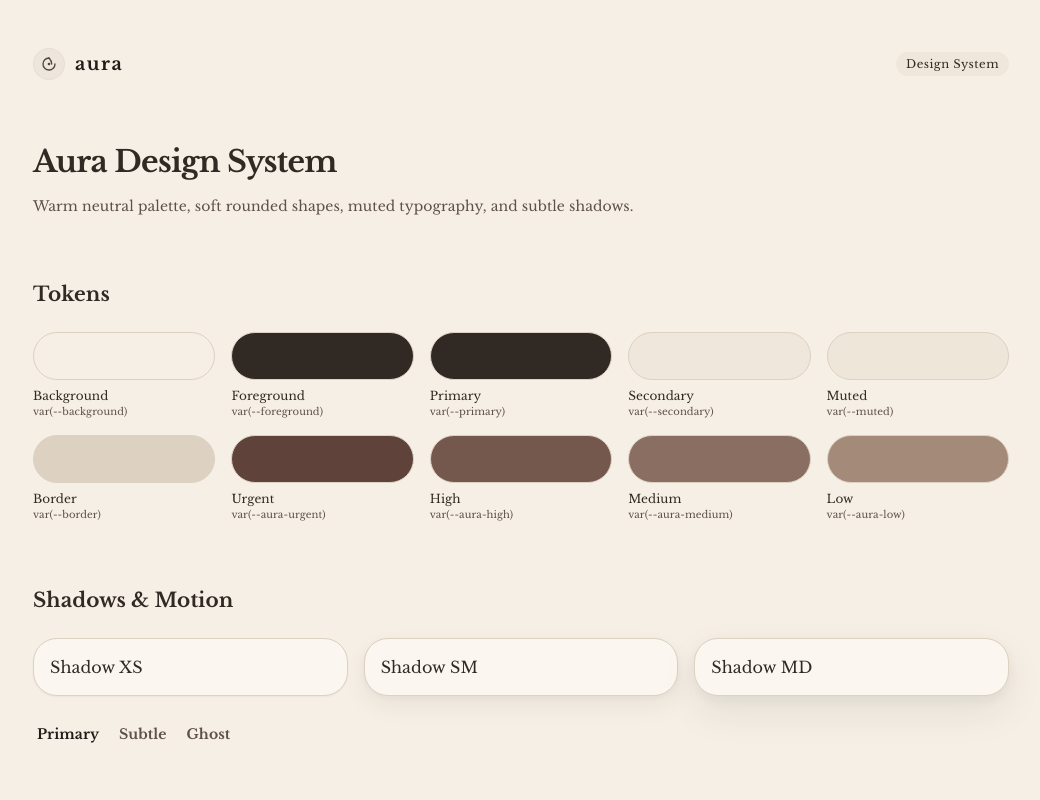
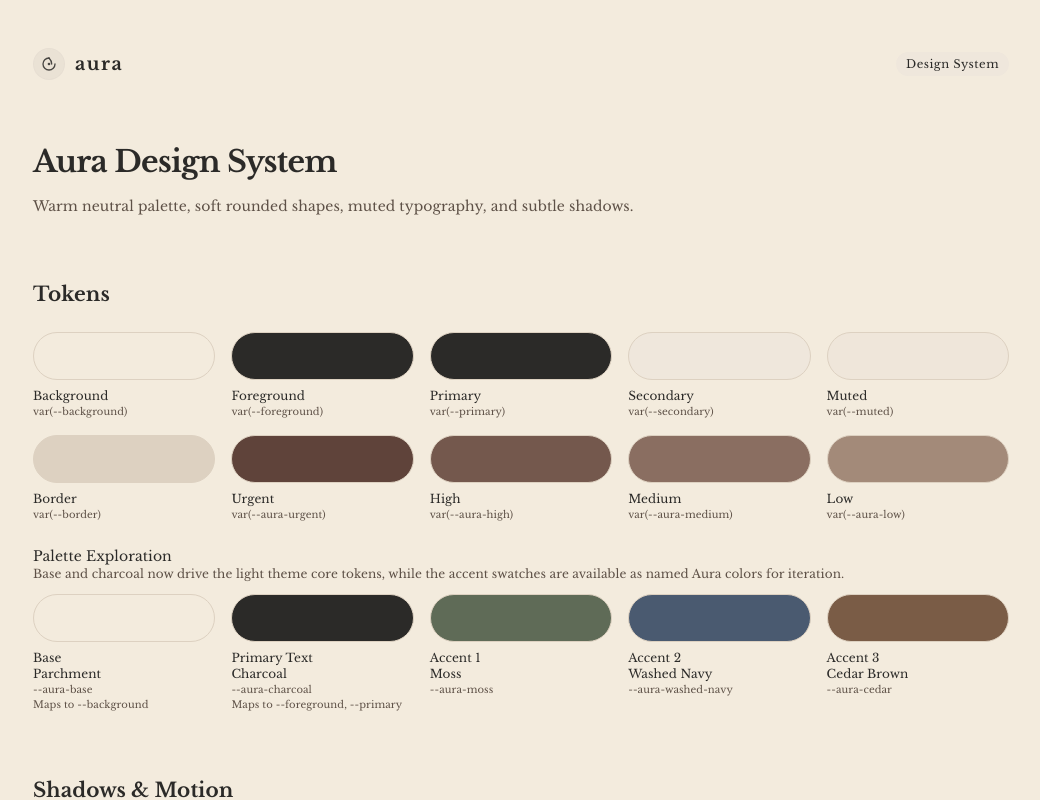
Before and after one commit to teresal92/aura, a Next.js app: page /design-system in a window 1280 px wide. Shown: the top 800 px of the page, without its empty margins (119-1159 px from the left). Built offline with nearby package versions, Linux system fonts and the light colour scheme.

Commit message:
feat: explore palette integration for core tokens

```diff
--- a/src/app/design-system/sections/tokens-section.tsx
+++ b/src/app/design-system/sections/tokens-section.tsx
@@ -12,6 +12,47 @@ const TOKENS = [
   ['Medium', 'var(--aura-medium)'],
   ['Low', 'var(--aura-low)'],
 ] as const
+
+const EXPLORATION_PALETTE: ReadonlyArray<{
+  label: string
+  name: string
+  value: string
+  token: string
+  mapping?: string
+}> = [
+  {
+    label: 'Base',
+    name: 'Parchment',
+    value: 'var(--aura-base)',
+    token: '--aura-base',
+    mapping: '--background',
+  },
+  {
+    label: 'Primary Text',
+    name: 'Charcoal',
+    value: 'var(--aura-charcoal)',
+    token: '--aura-charcoal',
+    mapping: '--foreground, --primary',
+  },
+  {
+    label: 'Accent 1',
+    name: 'Moss',
+    value: 'var(--aura-moss)',
+    token: '--aura-moss',
+  },
+  {
+    label: 'Accent 2',
+    name: 'Washed Navy',
+    value: 'var(--aura-washed-navy)',
+    token: '--aura-washed-navy',
+  },
+  {
+    label: 'Accent 3',
+    name: 'Cedar Brown',
+    value: 'var(--aura-cedar)',
+    token: '--aura-cedar',
+  },
+]
 
 export function TokensSection() {
   return (
@@ -28,6 +69,30 @@ export function TokensSection() {
           </div>
         ))}
       </div>
+      <div className="space-y-3">
+        <div>
+          <p className="text-sm font-medium">Palette Exploration</p>
+          <p className="text-xs text-muted-foreground">
+            Base and charcoal now drive the light theme core tokens, while the accent swatches are
+            available as named Aura colors for iteration.
+          </p>
+        </div>
+        <div className="grid grid-cols-2 gap-4 sm:grid-cols-3 md:grid-cols-5">
+          {EXPLORATION_PALETTE.map(({ label, name, value, token, mapping }) => (
+            <div key={token} className="space-y-2">
+              <div className="h-12 rounded-xl border border-border" style={{ background: value }} />
+              <div>
+                <p className="text-xs font-medium">{label}</p>
+                <p className="text-xs font-medium">{name}</p>
+                <p className="text-[10px] text-muted-foreground">{token}</p>
+                {mapping ? (
+                  <p className="text-[10px] text-muted-foreground">Maps to {mapping}</p>
+                ) : null}
+              </div>
+            </div>
+          ))}
+        </div>
+      </div>
     </section>
   )
 }
--- a/src/app/globals.css
+++ b/src/app/globals.css
@@ -6,17 +6,24 @@
 /* Aura Design System — Token Layer                                            */
 /* ========================================================================== */
 :root {
+  /* Exploration palette */
+  --aura-base: oklch(0.9425 0.0205 81.78);
+  --aura-charcoal: oklch(0.2853 0.0039 84.58);
+  --aura-moss: oklch(0.5116 0.0341 132.88);
+  --aura-washed-navy: oklch(0.4629 0.0411 256.43);
+  --aura-cedar: oklch(0.4999 0.0515 57.49);
+
   /* Core palette */
-  --background: oklch(0.9541 0.0148 80.71);
-  --foreground: oklch(0.2878 0.016 58.95);
+  --background: var(--aura-base);
+  --foreground: var(--aura-charcoal);
   --card: oklch(0.9751 0.0107 76.6);
-  --card-foreground: oklch(0.2878 0.016 58.95);
+  --card-foreground: var(--aura-charcoal);
   --popover: oklch(0.9751 0.0107 76.6);
-  --popover-foreground: oklch(0.2878 0.016 58.95);
-  --primary: oklch(0.2878 0.016 58.95);
+  --popover-foreground: var(--aura-charcoal);
+  --primary: var(--aura-charcoal);
   --primary-foreground: oklch(0.9773 0.0102 81.8);
   --secondary: oklch(0.9312 0.0171 76.11);
-  --secondary-foreground: oklch(0.2878 0.016 58.95);
+  --secondary-foreground: var(--aura-charcoal);
   --muted: oklch(0.9288 0.0188 75.32);
   --muted-foreground: oklch(0.4448 0.0236 59.7);
   --accent: oklch(0.9458 0.0153 77.07);
@@ -38,7 +45,7 @@
   --aura-surface-elevated: oklch(0.9873 0.0096 72.66);
   --aura-depth: oklch(0.9312 0.0171 76.11);
   --aura-divider: oklch(0.9036 0.0184 78.24);
-  --aura-foreground-strong: oklch(0.2308 0.0109 60.9);
+  --aura-foreground-strong: var(--aura-charcoal);
 
   /* Elevation */
   --aura-shadow-xs: 0 1px 2px rgba(49, 41, 35, 0.05);
@@ -125,6 +132,11 @@
   --color-aura-medium: var(--aura-medium);
   --color-aura-low: var(--aura-low);
   --color-aura-success: var(--aura-success);
+  --color-aura-base: var(--aura-base);
+  --color-aura-charcoal: var(--aura-charcoal);
+  --color-aura-moss: var(--aura-moss);
+  --color-aura-washed-navy: var(--aura-washed-navy);
+  --color-aura-cedar: var(--aura-cedar);
   --color-aura-surface-warm: var(--aura-surface-warm);
   --color-aura-surface-elevated: var(--aura-surface-elevated);
   --color-aura-depth: var(--aura-depth);
@@ -150,10 +162,17 @@
     @apply bg-background text-foreground font-serif;
     background-image: linear-gradient(
       180deg,
-      oklch(0.9721 0.0107 76.6) 0%,
-      oklch(0.9541 0.0148 80.71) 100%
+      color-mix(in oklab, var(--background) 88%, white) 0%,
+      var(--background) 100%
     );
     letter-spacing: 0.004em;
+  }
+  .dark body {
+    background-image: linear-gradient(
+      180deg,
+      color-mix(in oklab, var(--background) 82%, black) 0%,
+      var(--background) 100%
+    );
   }
 }
 
```
